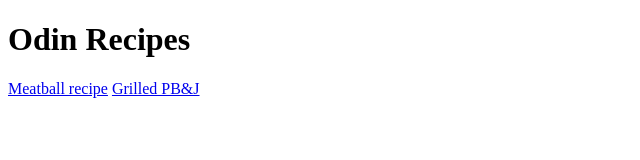
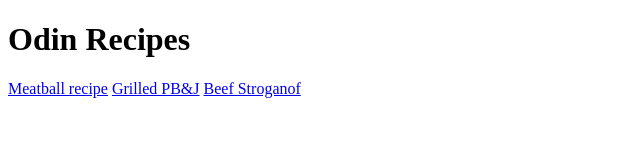
Before and after one commit to Jroper05/Odin-Recipes, a plain HTML site: page index.html in a window 1280 px wide. Shown: the whole page, without its empty margins (0-640 px from the left). Drawn offline with Linux system fonts and the light colour scheme.

Commit message:
Linked added recipe to index

```diff
--- a/index.html
+++ b/index.html
@@ -10,7 +10,7 @@
     <h1>Odin Recipes</h1>
     <a href="./recipes/meatball.html">Meatball recipe</a>
     <a href="./recipes/GrilledPBJ.html">Grilled PB&J</a>
-
+    <a href="./recipes/BeefStroganoff.html">Beef Stroganof</a>
 
 </body>
 </html>
```
